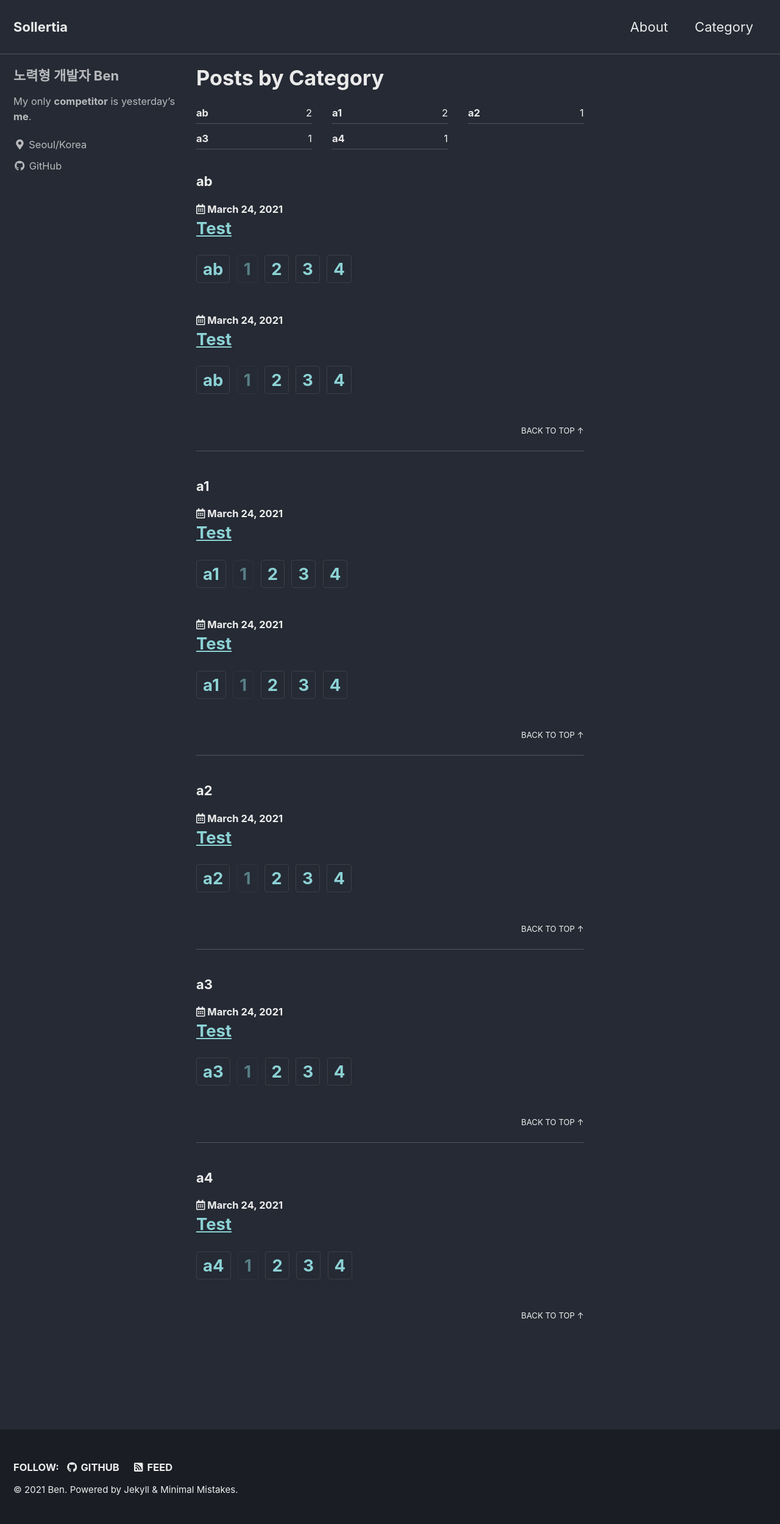
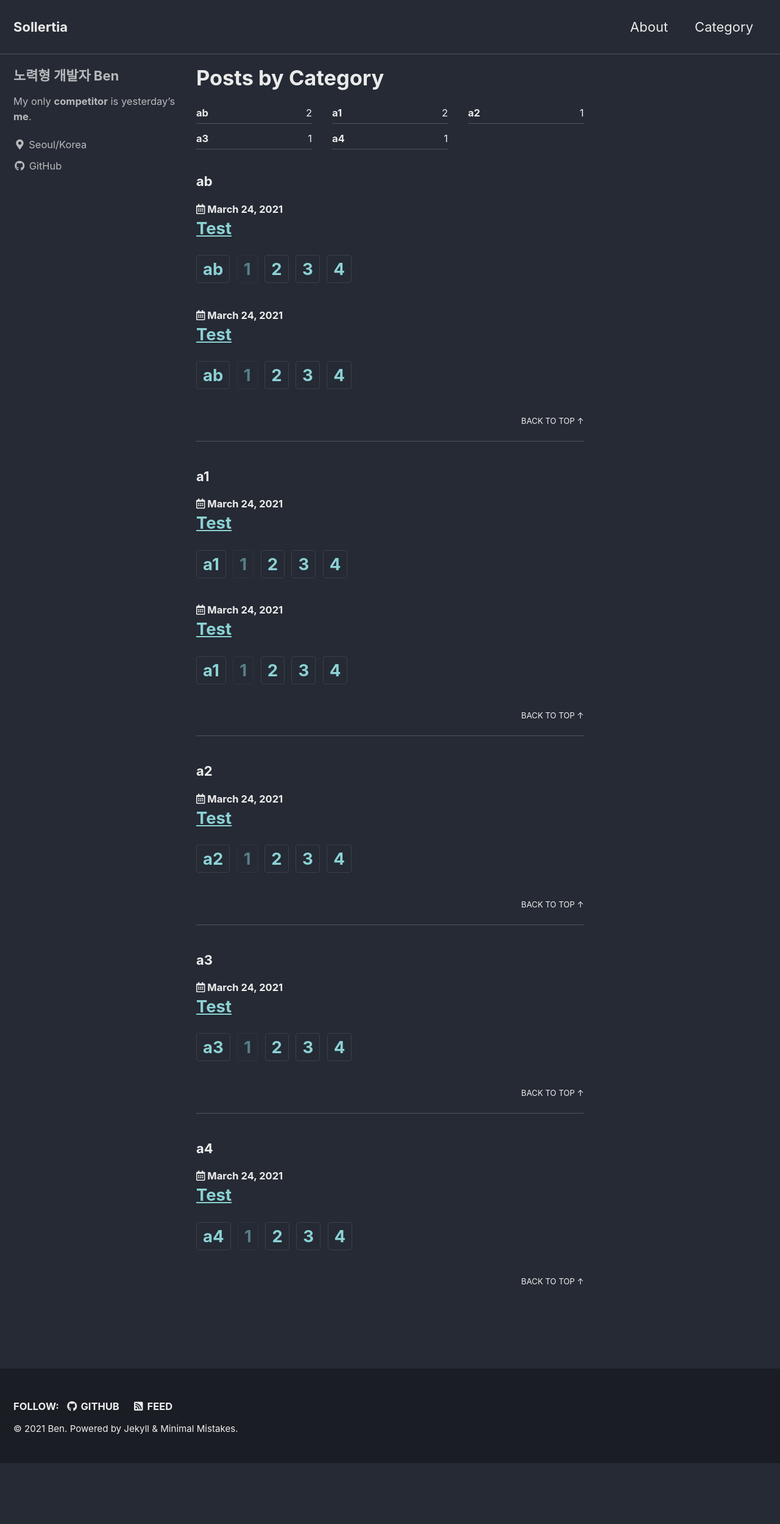
Before and after one commit to sollertia/sollertia.github.io, a Jekyll site: the page built from _pages/category_archive.md, in a window 1280 px wide. Shown: the whole page at 61% size. Built offline with Jekyll 4.4.1, drawn with Linux system fonts in a browser that asks for light colours; cached includes are drawn as plain includes; after the commit the page ends 2399 px from its top, so only the background shows below that.

Commit message:
mod css p_taxonomy mg-bot

```diff
--- a/_sass/minimal-mistakes/_page.scss
+++ b/_sass/minimal-mistakes/_page.scss
@@ -322,7 +322,7 @@ body {
 .page__taxonomy-item {
   display: inline-block;
   margin-right: 5px;
-  margin-bottom: 8px;
+  margin-bottom: 0px;
   padding: 5px 10px;
   text-decoration: none;
   border: 1px solid mix(#000, $border-color, 25%);
@@ -335,7 +335,7 @@ body {
 }
 
 .taxonomy__section {
-  margin-bottom: 2em;
+  margin-bottom: 0em;
   padding-bottom: 1em;
 
   &:not(:last-child) {
```
